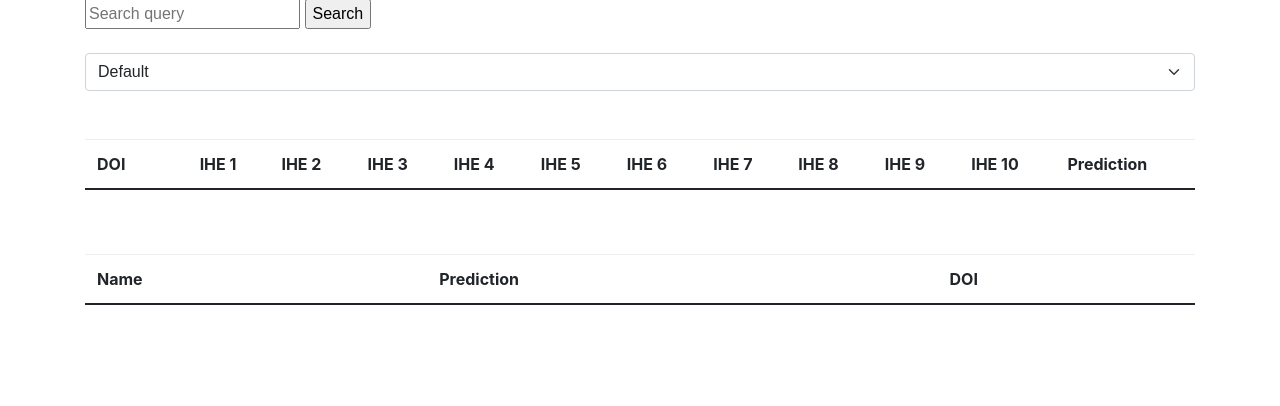
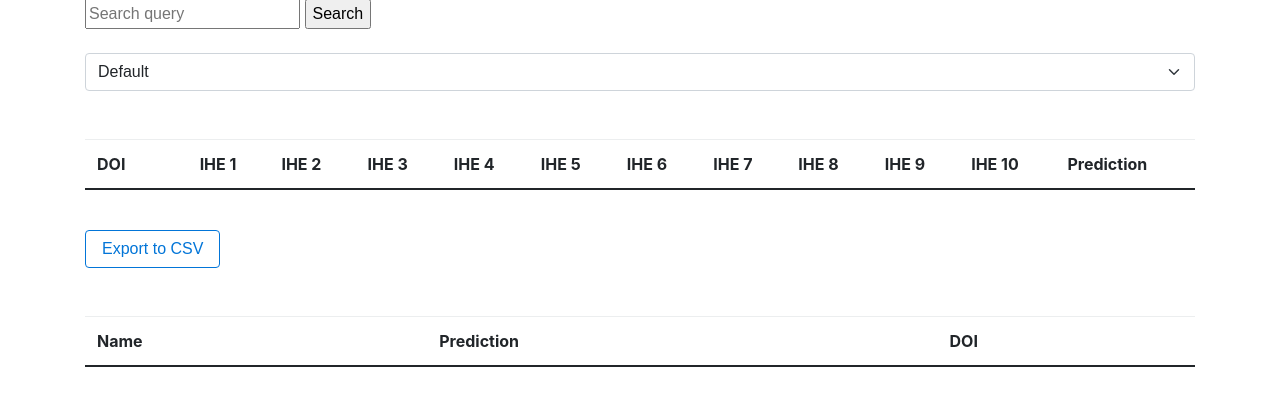
Before and after one commit to zcabgme/MieMieDjango-Web-App, a Django app: page /ihe in a window 1280 px wide. Shown: the part 105-511 px from the top of the page. Run offline with Django 3.2, Linux system fonts and the light colour scheme; data that the repository does not hold is empty; parts of the project's set-up code (start-up, migrations or seed data) failed here and were passed over; some libraries are stand-ins or nearby versions.

Commit message:
ihe export to csv done

```diff
--- a/app/templates/ihe.html
+++ b/app/templates/ihe.html
@@ -134,6 +134,13 @@
     {% endif %}
 
     <br>
+
+    <button type="button" class="btn btn-outline-primary">
+        <a href="{% url 'export_ihe_csv' %}">Export to CSV</a>
+    </button>
+
+    <br>
+    <br>
     <br>
 
     <table class="table table-striped">
--- a/app/urls.py
+++ b/app/urls.py
@@ -19,6 +19,7 @@ urlpatterns = [
     path('publication/<str:pk>', views.publication, name='publication'),
     path('exportMod', views.export_modules_csv, name='export_modules_csv'),
     path('exportPub', views.export_publications_csv,name='export_publications_csv'),
+    path('export_ihe_csv', views.export_ihe_csv, name='export_ihe_csv'),
 ]
 
 # if settings.DEBUG:
--- a/app/views.py
+++ b/app/views.py
@@ -29,7 +29,7 @@ import numpy as np
 import time, json
 
 svm_context = {"data": None, "Predicted": None, "form": {"Default Preprocessor": "selected", "UCL Module Catalogue Preprocessor": ""}}
-Module_CSV_Data, Publication_CSV_Data = None, None
+Module_CSV_Data, Publication_CSV_Data, IHE_CSV_Data = None, None, None
 global_context = {}
 UCL_AffiliationID = "60022148"
 lda_threshold, svm_threshold, global_display_limit = 30, 30, 150
@@ -631,7 +631,41 @@ def getCheckBoxState_ihe(request, form, number_of_ihe):
 def filter_ihe_by_prediction(context, key):
     return context.filter(assignedSDG__IHE_Prediction=key)
 
+def export_ihe_csv(request):
+    global IHE_CSV_Data
+
+    if not IHE_CSV_Data:
+        messages.success(request, ("No IHE publications to export! Please try again."))
+        return render(request, 'ihe.html', global_context)
+
+    response = HttpResponse(content_type='text/csv')
+    response['Content-Disposition'] = 'attachment; filename="ihe_publications.csv"'
+
+    try:
+        writer = csv.writer(response)
+        writer.writerow(["Name", "Prediction", "DOI", "Abstract"])
+    except:
+        messages.success(request, ("No IHE publications to export! Please try again."))
+        return render(request, 'ihe.html', global_context)
+
+    for paper in IHE_CSV_Data:
+        first = True
+        author_data = paper.data['AuthorData']
+        Prediction = paper.assignedSDG['IHE_Prediction']
+        DOI = paper.data['DOI']
+        Abstract = paper.data['Abstract']
+
+        for author_id, values in author_data.items():
+            if first:
+                writer.writerow([values['Name'], Prediction, DOI, Abstract])
+                first = False
+            else:
+                writer.writerow([values['Name'], "", "", ""])
+
+    return response
+
 def ihe(request):
+    global IHE_CSV_Data
     form = {"Default": "unselected"}
     number_of_ihe = 10
 
@@ -655,11 +689,13 @@ def ihe(request):
             if val == "selected" and key != "Default":
                 context['pub'] = filter_ihe_by_prediction(context['pub'], key)
 
+        IHE_CSV_Data = context['pub']
+
         url_string = "b=" + str(query).replace(" ", "+") + "&submit=" + str(request.GET.get('submit'))
 
         if request.GET.get('iheBox') == "clicked":
             url_string = url_string + "&iheBox=clicked"
-        url_string = url_string + "&sorting=" + str(request.GET.get('sorting'))
+        url_string = url_string + "&prediction=" + str(request.GET.get('prediction'))
         context['urlString'] = url_string
 
         ihe_paginator = Paginator(context['pub'], 10)
@@ -669,6 +705,7 @@ def ihe(request):
         except PageNotAnInteger:
             ihes = ihe_paginator.page(1)
         context['ihes'] = ihes
+
         return render(request, 'ihe.html', context)
 
     return render(request, 'ihe.html', {})
```
